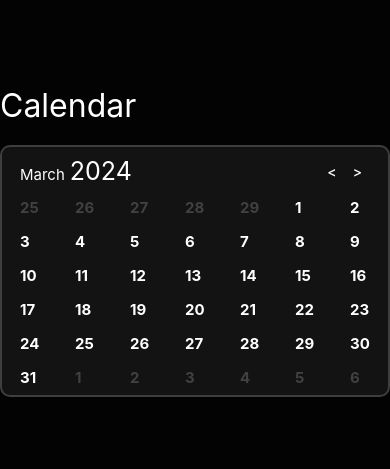
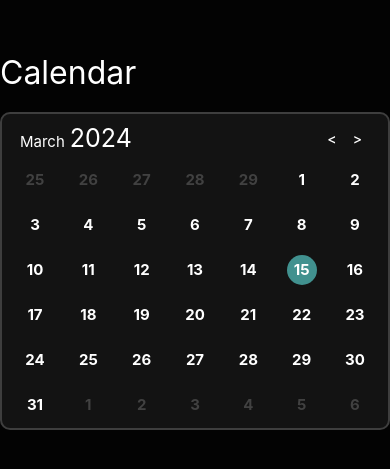
Before and after one commit to latobibor/take-home-calendar, a React Native app: screen / in a window 390 px wide. Shown: the part 181-650 px from the top of the page. Built offline with nearby package versions, Linux system fonts and the light colour scheme.

Commit message:
circle selected day

```diff
--- a/components/days.tsx
+++ b/components/days.tsx
@@ -1,5 +1,6 @@
-import { StyleSheet, Text, View } from 'react-native';
+import { Pressable, StyleSheet, Text, View } from 'react-native';
 import { Day, getDaysForPage, JumpOperation } from '../date-functions/date-functions';
+import { useState } from 'react';
 
 
 interface DaysProps {
@@ -8,6 +9,8 @@ interface DaysProps {
 }
 
 export function Days({year, month}: DaysProps) {
+  const [selectedDate, setSelectedDate] = useState(new Date());
+
   const daysOfPage = getDaysForPage({year, month});
 
   // This is not the most elegant, but I wanted to save time
@@ -19,28 +22,49 @@ export function Days({year, month}: DaysProps) {
   const week6 = daysOfPage.slice(35, 42);
 
   return <View style={styles.monthContainer}>
-    <Week days={week1}/>
-    <Week days={week2}/>
-    <Week days={week3}/>
-    <Week days={week4}/>
-    <Week days={week5}/>
-    <Week days={week6}/>
+    <Week days={week1} selectedDate={selectedDate}/>
+    <Week days={week2} selectedDate={selectedDate}/>
+    <Week days={week3} selectedDate={selectedDate}/>
+    <Week days={week4} selectedDate={selectedDate}/>
+    <Week days={week5} selectedDate={selectedDate}/>
+    <Week days={week6} selectedDate={selectedDate}/>
   </View>
 }
 
 interface WeekProps {
   days: Day[];
+  selectedDate: Date;
+  setSelectedDate: (date: Date) => void;
+  currentYear: number;
+  currentMonth: number;
 }
 
-function Week({days}: WeekProps) {
+function Week({days, currentMonth, currentYear, selectedDate, setSelectedDate}: WeekProps) {
+  function onPress(selectedDay: number, selectedOperation: JumpOperation) {
+    console.log(`days > Week > currentDay`, selectedDate.getDate(), selectedOperation);
+  }
+
+  function getStylesForDay(actualDay: Day) {
+    return (actualDay.operation === JumpOperation.Backward || actualDay.operation === JumpOperation.Forward) ?
+      [styles.defaultNumber, styles.darkNumber] : styles.defaultNumber;
+  }
+
+  function getStyleForDayContainer(actualDay: Day) {
+    const isSelected = actualDay.day === selectedDate.getDate() && actualDay.month === selectedDate.getMonth();
+
+    return isSelected ? [styles.dayContainer, styles.selectedDay] : styles.dayContainer;
+  }
+
   return <View style={styles.weekContainer}>
     {days.map(day => (
-      <Text key={day.day + day.operation}
-            style={(day.operation === JumpOperation.Backward || day.operation === JumpOperation.Forward) ?
-              [styles.numberStyle, styles.darkStyle] : styles.numberStyle
-            }
-      >{day.day}
-      </Text>))}
+      <Pressable key={day.day + day.operation} onPress={() => onPress(day.day, day.operation)}>
+        <View style={getStyleForDayContainer(day)}>
+          <Text
+            style={getStylesForDay(day)}
+          >{day.day}
+          </Text>
+        </View>
+      </Pressable>))}
   </View>
 }
 
@@ -55,14 +79,24 @@ const styles = StyleSheet.create({
     flexDirection: 'row',
     justifyContent: 'space-between'
   },
-  numberStyle: {
+  dayContainer: {
+    width: 30,
+    height: 30,
+    borderRadius: 15,
+    display: 'flex',
+    justifyContent: 'center',
+    alignItems: 'center'
+  },
+  defaultNumber: {
     fontSize: 15,
     color: 'white',
-    width: 20,
     fontWeight: 'bold'
   },
-  darkStyle: {
+  darkNumber: {
     color: '#414141'
+  },
+  selectedDay: {
+    backgroundColor: '#41918f',
   }
 });
 
--- a/date-functions/date-functions.ts
+++ b/date-functions/date-functions.ts
@@ -7,6 +7,7 @@ export enum JumpOperation {
 export type Day = {
   operation: JumpOperation,
   day: number,
+  month: number,
 }
 
 const TOTAL_NUMBER_OF_DAYS_PER_PAGE = 6 * 7;
@@ -23,16 +24,19 @@ export function getDaysForPage({ year, month }: GetDaysForPageParams): Day[] {
   const arrayOfCurrentMonth = numberOfDaysToDayArray(getDaysInMonth(year, month)).map(day => ({
     operation: JumpOperation.Stay,
     day,
+    month
   }));
 
   const arrayOfPreviousMonth = numberOfDaysToDayArray(getDaysInMonth(year, month - 1)).slice(-offset).map(day => ({
     operation: JumpOperation.Backward,
     day,
+    month: month - 1
   }));
 
   const arrayOfNextMonth = numberOfDaysToDayArray(getDaysInMonth(year, month + 1)).map(day => ({
     operation: JumpOperation.Forward,
     day,
+    month: month + 1
   }));
 
   return [...arrayOfPreviousMonth, ...arrayOfCurrentMonth, ...arrayOfNextMonth].slice(0, TOTAL_NUMBER_OF_DAYS_PER_PAGE);
```
